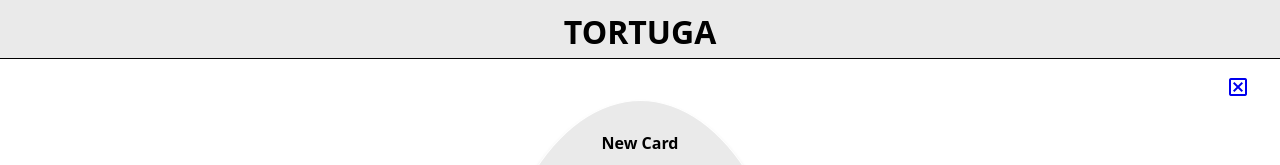
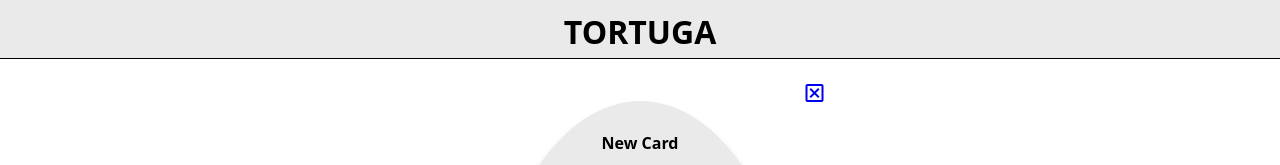
Before and after one commit to landaluis/TORTUGA-NeueFische-capstone-project-, a Next.js app: page /create-card in a window 1280 px wide. Shown: the top 165 px of the page. Built offline with nearby package versions, Linux system fonts and the light colour scheme.

Commit message:
putting position fixed to the Card Form

```diff
--- a/components/CardForm/index.js
+++ b/components/CardForm/index.js
@@ -47,25 +47,27 @@ export default function CardForm({ onAddCard }) {
           <button type="reset">Reset</button>
           <button type="submit">Create</button>
         </div>
+        <Exit>
+          <Link href={"/"}>
+            <span className="material-symbols-outlined">
+              disabled_by_default
+            </span>
+          </Link>
+        </Exit>
       </StyledForm>
-      <Exit>
-        <Link href={"/"}>
-          <span className="material-symbols-outlined">disabled_by_default</span>
-        </Link>
-      </Exit>
     </>
   );
 }
 
 const Exit = styled.div`
   z-index: 30;
-  top: 75px;
+  top: -20px;
   position: absolute;
-  right: 30px;
+  right: -30px;
 `;
 const StyledForm = styled.form`
   display: flex;
-  position: relative;
+  position: fixed;
   justify-content: center;
   top: 100px;
   display: block;
--- a/pages/_app.js
+++ b/pages/_app.js
@@ -12,6 +12,7 @@ export default function App({ Component, pageProps }) {
       <Head>
         <title>Capstone Project</title>
       </Head>
+
       <Layout />
       <Component {...pageProps} />
     </>
--- a/pages/create-card.js
+++ b/pages/create-card.js
@@ -38,6 +38,6 @@ const WrapperDiv = styled.div`
 `;
 
 const CardList = styled.div`
-  margin-top: 160px;
+  margin-top: 560px;
   margin-bottom: 170px;
 `;
```
Also changed, not shown: pages/index.js (+6 -1 lines).
